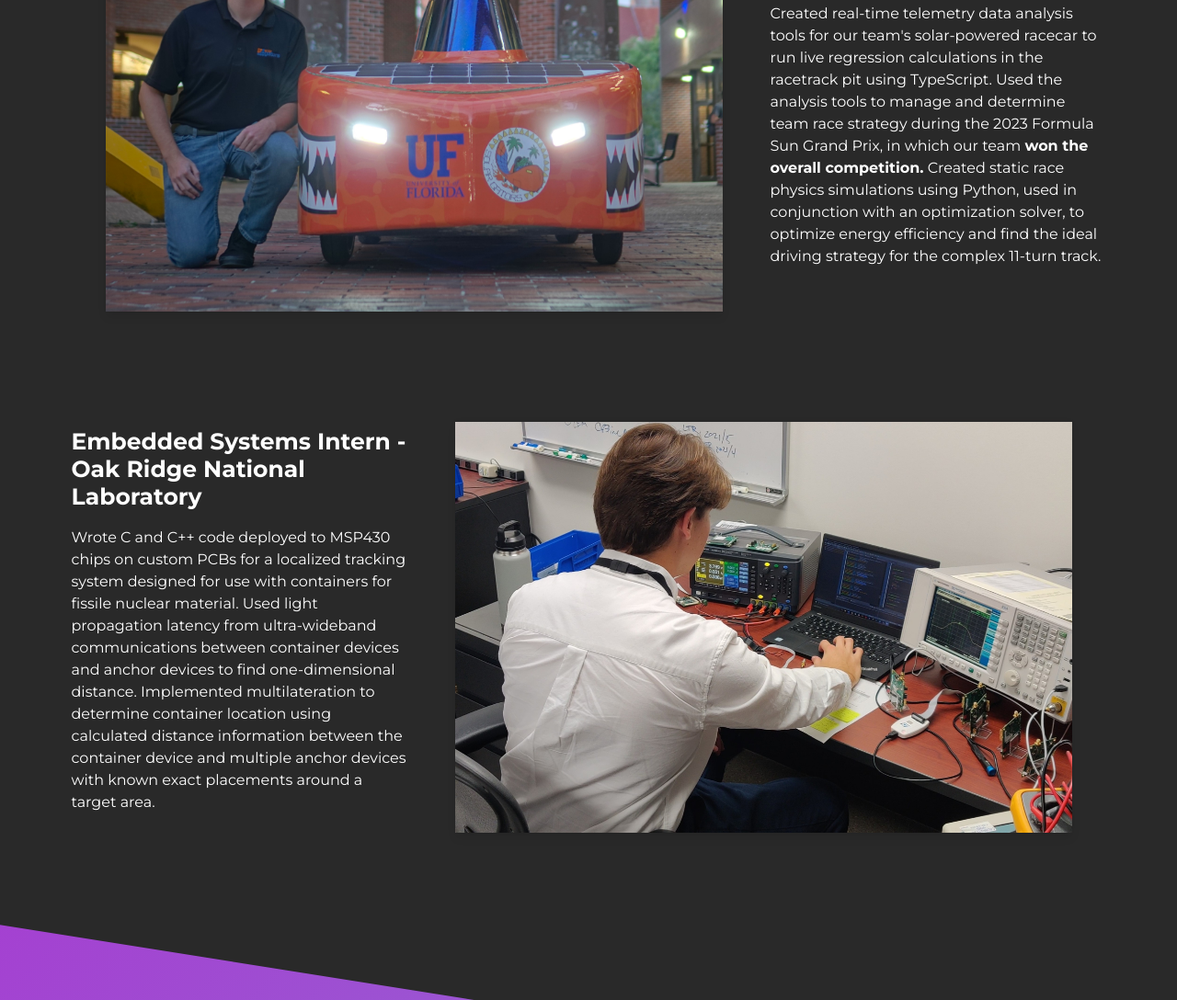
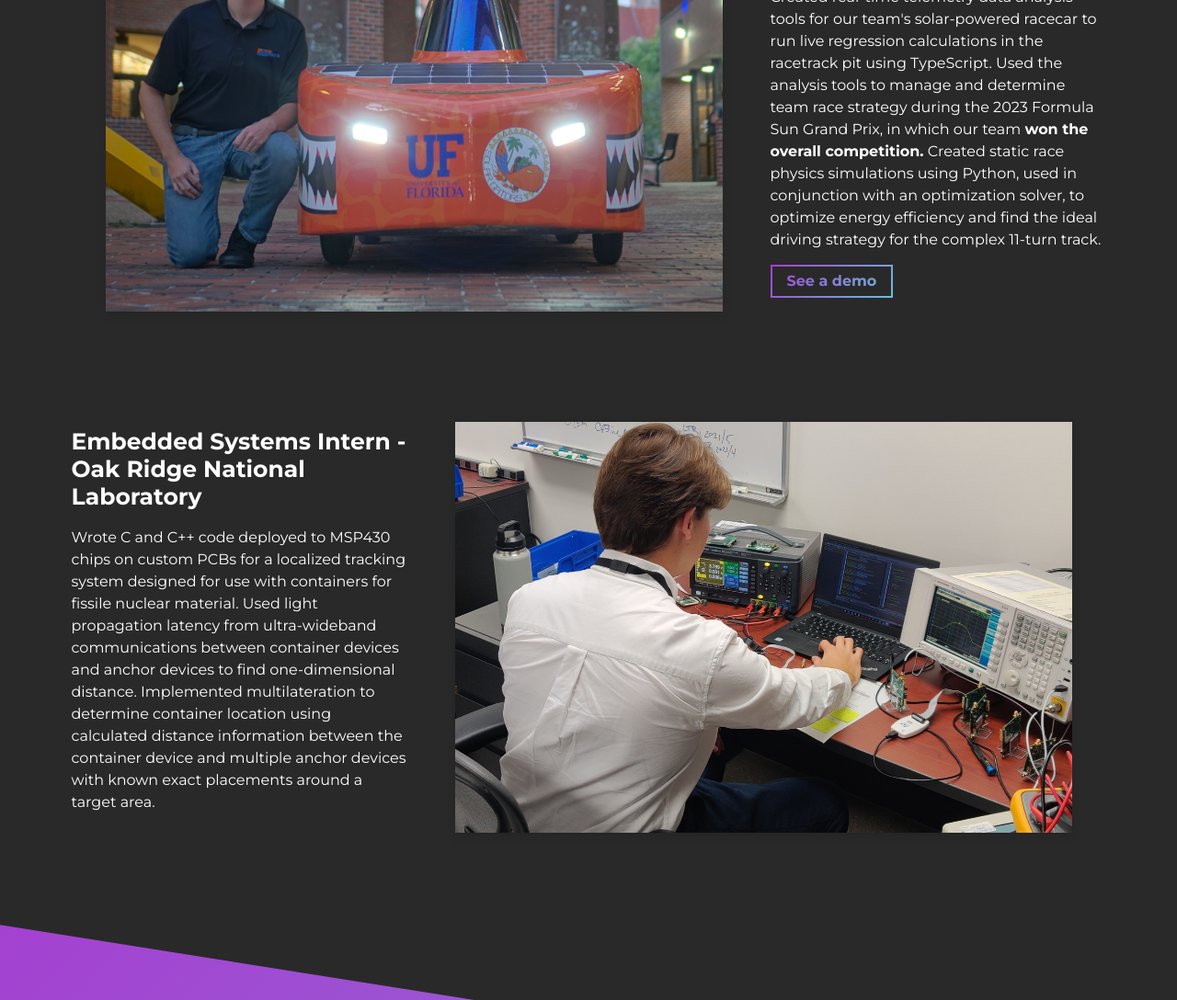
Before and after one commit to jackschedel/portfolio-website, a website built with Parcel: page src/index.html in a window 1280 px wide. Shown: the part 1696-2784 px from the top of the page at 92% size. Built offline with nearby package versions, Linux system fonts and the light colour scheme.

Commit message:
pitguidemo button link

```diff
--- a/src/index.html
+++ b/src/index.html
@@ -119,6 +119,14 @@ I like making cool things. </pre>
                 <div>
                     <p class="mb-4">Created real-time telemetry data analysis tools for our team's solar-powered racecar to run live regression calculations in the racetrack pit using TypeScript. Used the analysis tools to manage and determine team race strategy during the 2023 Formula Sun Grand Prix, in which our team <b>won the overall competition.</b> Created static race physics simulations using Python, used in conjunction with an optimization solver, to optimize energy efficiency and find the ideal driving strategy for the complex 11-turn track.</p>
                 </div>
+                <div class="centered-on-mobile">
+                  <a
+                  rel="noreferrer"
+                  target="_blank"
+                  class="cta-btn cta-btn--hero"
+                  href="#pitguidemo"
+                  >See a demo</a>
+                </div>
               </div>
             </div>
             <div class="col-lg-8 col-sm-12">
@@ -213,9 +221,9 @@ I like making cool things. </pre>
               </div>
             </div>
           </div>
-          <div class="row">
+          <div class="row" id="pitguidemo">
             <div class="col-lg-4 col-sm-12 d-flex align-items-center justify-content-center">
-              <div class="project-wrapper__text load-hidden">
+              <div class="project-wrapper__text load-hidden ">
                 <h3 class="project-wrapper__text-title centered-on-mobile">Solar Gators Strategy Pit GUI</h3>
                 <div>
                   <p class="mb-4">Developed an interface for performing real-time regression analysis on live telemetry data from Sunrider in only 4 days. This interface, one subpart of the Solar Gators Telemetry website, enables users to seamlessly chart various statistics over time, remove anomalous data points, perform regression analysis over user-defined time intervals, and extrapolate future estimates based on the regression data.</p>
```
